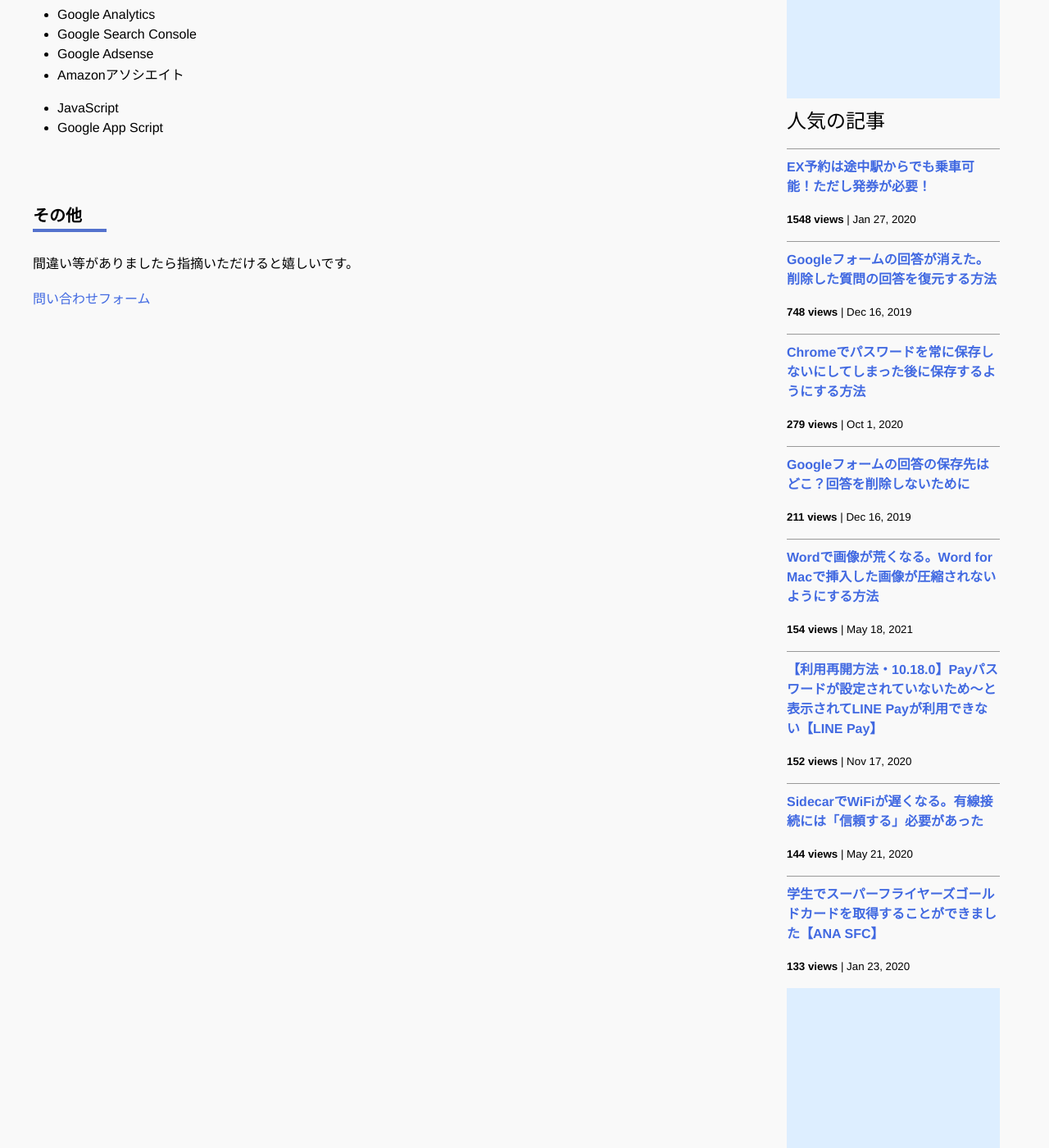
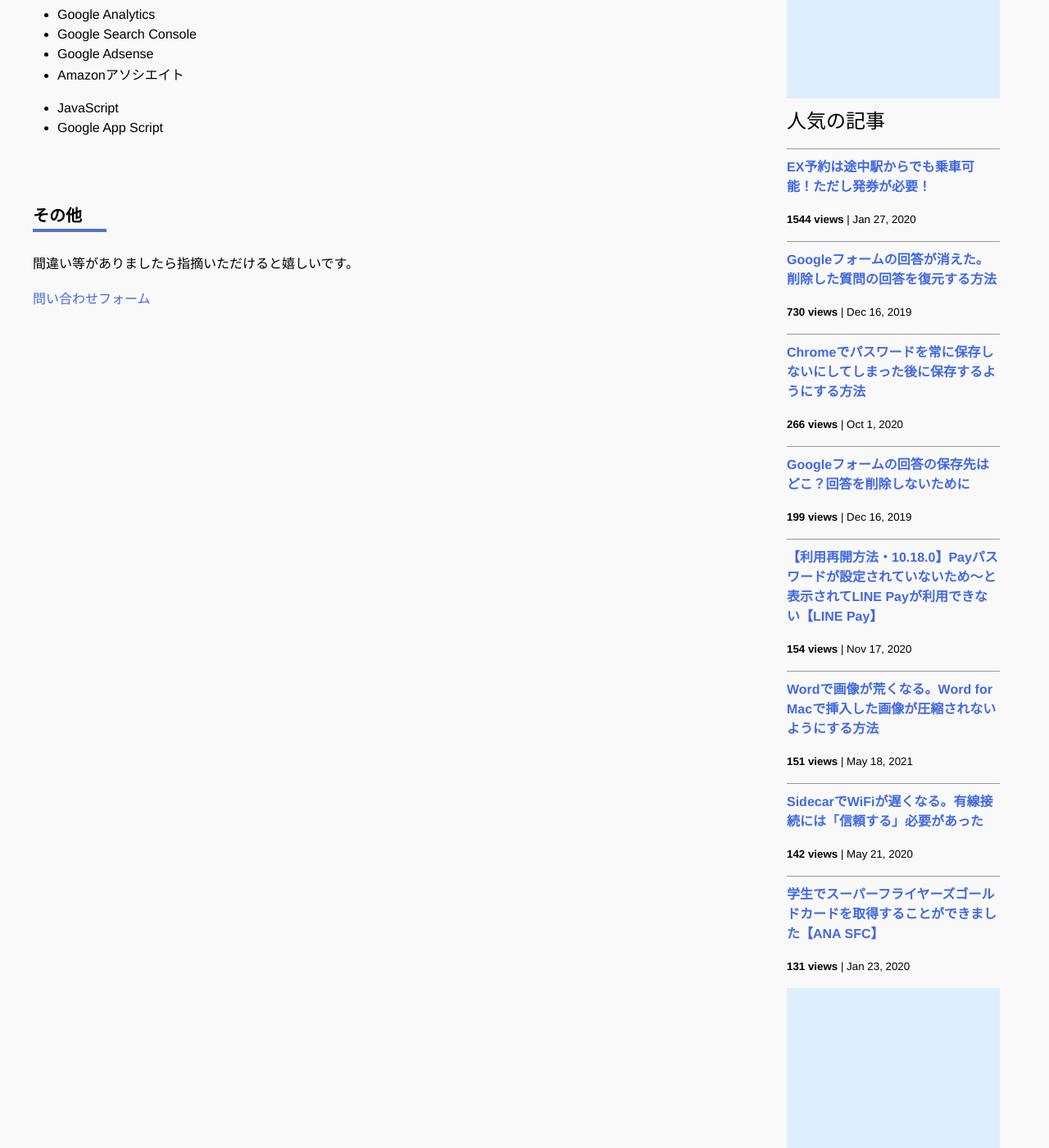
Before and after one commit to iwanaminami/shoyaiwaname, a Jekyll site: the page built from about.markdown, in a window 1280 px wide and 1400 px high, scrolled down 693 px. Shown: the whole window at 82% size. Built offline with Jekyll 4.4.1, drawn with Linux system fonts in a browser that asks for light colours; nearby versions of some CDN libraries; comment, search, counter and statistics services are not loaded.

Commit message:
a new commit message

```diff
--- a/_data/popularposts.yml
+++ b/_data/popularposts.yml
@@ -1,17 +1,17 @@
 side:
-  - view: 1548
+  - view: 1544
     url: /2020/01/27/ex-rideontheway.html
-  - view: 748
+  - view: 730
     url: /2019/12/16/restore-googleform.html
-  - view: 279
+  - view: 266
     url: /2020/10/01/googlepassword.html
-  - view: 211
+  - view: 199
     url: /2019/12/16/googleform-answers.html
   - view: 154
+    url: /2020/11/17/linepay.html
+  - view: 151
     url: /2021/05/18/image-compression-word.html
-  - view: 152
-    url: /2020/11/17/linepay.html
-  - view: 144
+  - view: 142
     url: /2020/05/21/sidecar-via-cable.html
-  - view: 133
+  - view: 131
     url: /2020/01/23/sfcgold.html
```
